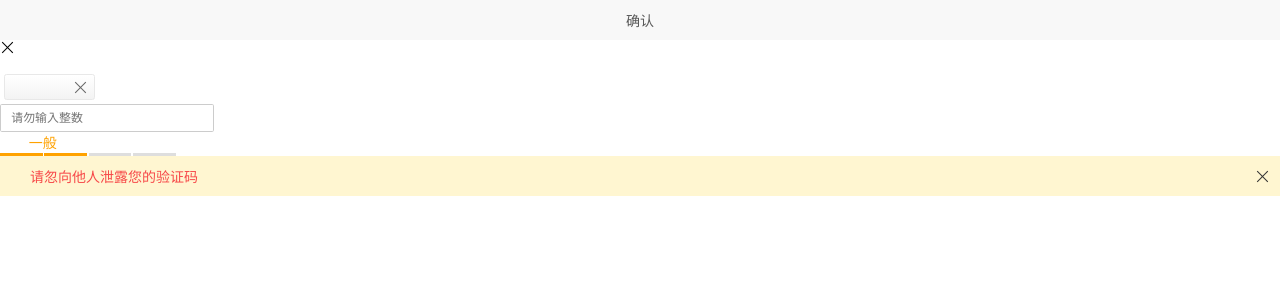
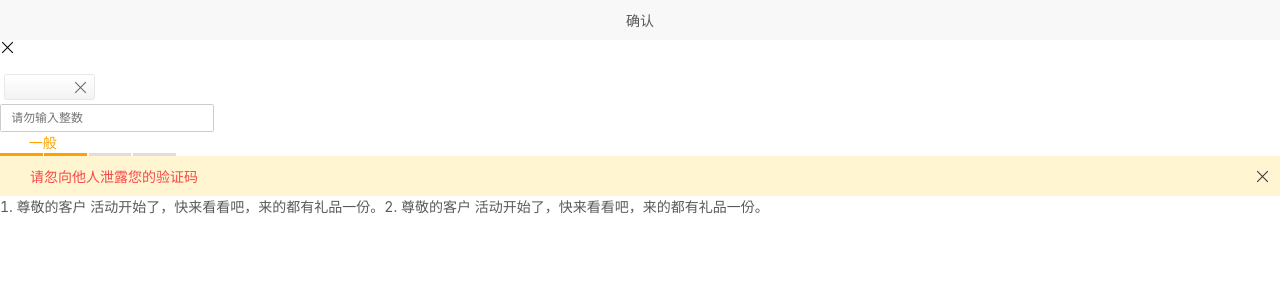
Before and after one commit to kkhu/kh-codes, a Vue app: page / in a window 1280 px wide. Shown: the top 300 px of the page. Built offline with nearby package versions, Linux system fonts and the light colour scheme.

Commit message:
新增marquee组件

```diff
--- a/src/App.vue
+++ b/src/App.vue
@@ -7,13 +7,19 @@
     <section><c-input-number /></section>
     <section><c-pwd-safe-check-status-bar /></section>
     <section><c-tip-bar :show="true" content="请忽向他人泄露您的验证码" /></section>
+    <c-marquee :content="marqueeData" :show="true" />
   </article>
 </template>
 
 <script>
 export default {
   data() {
-    return {}
+    return {
+      marqueeData: [
+        '1. 尊敬的客户 活动开始了，快来看看吧，来的都有礼品一份。',
+        '2. 尊敬的客户 活动开始了，快来看看吧，来的都有礼品一份。'
+      ]
+    }
   },
   methods: {}
 }
--- a/src/components/icon-cross/index.vue
+++ b/src/components/icon-cross/index.vue
@@ -4,7 +4,7 @@
 
 <script>
 export default {
-
+  name: 'icon-cross'
 }
 </script>
 
--- a/src/components/index.js
+++ b/src/components/index.js
@@ -13,3 +13,5 @@ Vue.component('c-input-number', () => import('./input-number'))
 Vue.component('c-pwd-safe-check-status-bar', () => import('./pwd-safe-check-status-bar'))
 
 Vue.component('c-tip-bar', () => import('./tip-bar'))
+
+Vue.component('c-marquee', () => import('./marquee'))
--- /dev/null
+++ b/src/components/marquee/index.vue
@@ -0,0 +1,141 @@
+<template>
+  <section class="marquee-bar-wp" :class="clustomClass" :style="clustomStyle" v-show="show">
+    <slot name="left"><div></div></slot>
+    <div class="mq-content-wp" ref="mqContentWp" @click="clickHandler">
+      <ul class="items" :class="animationClass" ref="mqItems" :style="contentStyle" @animationend="onAnimationEnd" @webkitAnimationEnd="onAnimationEnd">
+        <li v-for="(c, i) in content" v-html="c" :key="i" :ref="'item' + i"></li>
+      </ul>
+    </div>
+    <div class="right close" @click="close" v-if="showClose">
+      <slot right="right"><icon-cross /></slot>
+    </div>
+  </section>
+</template>
+
+<script>
+import iconCross from '../icon-cross'
+export default {
+  name: 'marqueeBar',
+  components: {
+    'icon-cross': iconCross
+  },
+  data () {
+    return {
+      duration: 0,
+      contenttWrapperWidth: 0,
+      width: 100000,
+      canvas: null,
+      cvsCtx: null,
+      animationClass: '',
+      firstRound: true
+    }
+  },
+  props: {
+    show: Boolean,
+    clustomStyle: {
+      type: Object,
+      default() {
+        return {}
+      }
+    },
+    clustomClass: [String, Object, Array],
+    content: {
+      type: Array,
+      default() {
+        return []
+      }
+    },
+    speed: {
+      type: Number,
+      default: 50
+    },
+    showClose: {
+      type: Boolean,
+      default: false
+    }
+  },
+  computed: {
+    contentStyle() {
+      return {
+        width: this.width + 'px',
+        paddingLeft: this.firstRound ? 0 : this.contenttWrapperWidth + 'px',
+        animationDelay: (this.firstRound ? this.delay : 0) + 's',
+        animationDuration: this.duration + 's'
+      }
+    }
+  },
+  watch: {
+    content: {
+      handler() {
+        this.$nextTick(() => {
+          let _width = 0;
+          this.contenttWrapperWidth = this.$refs.mqContentWp.getBoundingClientRect().width;
+          for (let i = 0; i < this.content.length; i++) {
+            _width += this.$refs['item' + i][0].getBoundingClientRect().width;
+          }
+          if (_width > this.contenttWrapperWidth) {
+            this.width = _width;
+            this.duration = this.width / this.speed;
+            this.animationClass = 'run';
+          }
+        })
+      },
+      immediate: true
+    }
+  },
+  methods: {
+    clickHandler() {
+      this.$emit('click')
+    },
+    close() {
+      this.$emit('close');
+    },
+    onAnimationEnd () {
+      this.firstRound = false
+      this.$nextTick(() => {
+        this.duration = (this.width + this.contenttWrapperWidth) / this.speed;
+        this.animationClass = 'run-infinite';
+      })
+    }
+  }
+}
+</script>
+
+<style lang="stylus">
+.marquee-bar-wp {
+  display: flex;
+  align-items: center;
+  height: 40px;
+  @keyframes ani-marquee-run {
+    to { transform: translate3d(-100%, 0, 0) }
+  }
+  @keyframes ani-marquee-run-infinite {
+    to { transform: translate3d(-100%, 0, 0) }
+  }
+  .left {}
+  .mq-content-wp {
+    overflow: hidden;
+    position: relative;
+    flex 1
+    height 100%
+    ul {
+      margin: 0;
+      padding: 0;
+      position: absolute;
+    }
+    ul > li {
+      list-style: none;
+      float: left;
+    }
+    .run {
+      animation: ani-marquee-run linear  both;
+    }
+    .run-infinite {
+      animation: ani-marquee-run-infinite linear infinite both;
+    }
+  }
+  .close {
+    padding: 0 5px;
+  }
+}
+</style>
```
Also changed, not shown: 1 other file (tests, documents, lock files or other folders).
